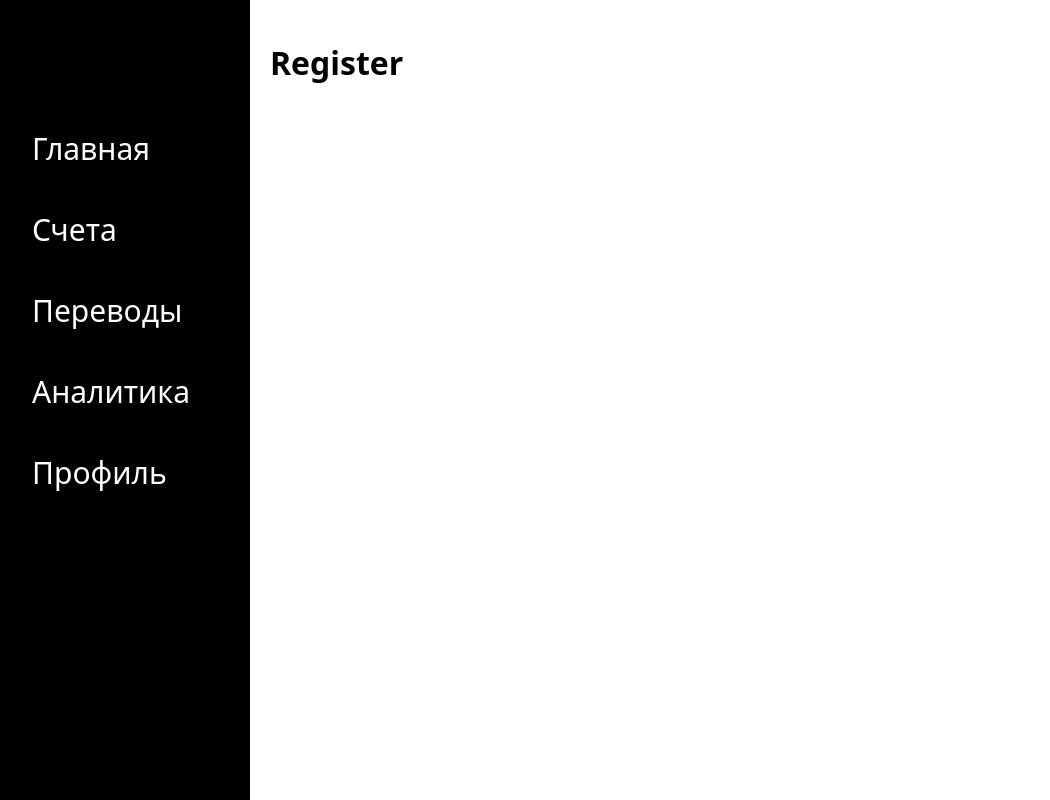
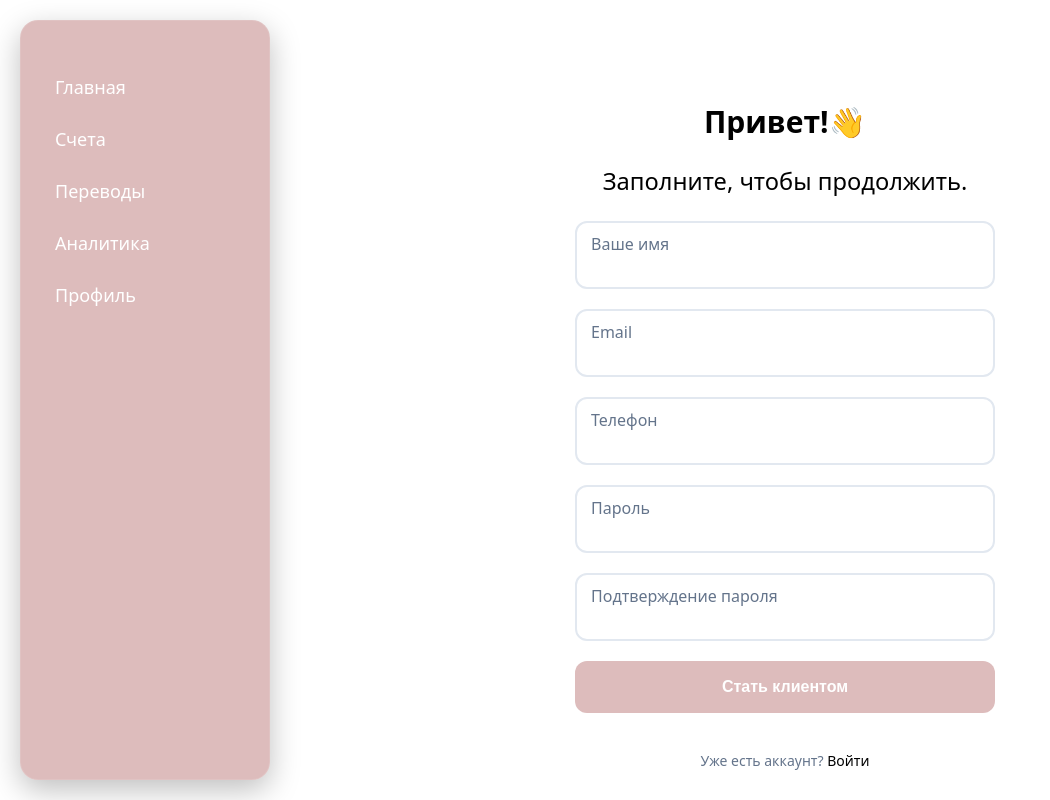
Before and after one commit to Aveyi/banking-app, a React (Vite) app in the folder frontend/: page /register in a window 1280 px wide. Shown: the whole page, without its empty margins (0-1050 px from the left). Built offline with nearby package versions, Linux system fonts and the light colour scheme.

Commit message:
addded register page + design changes

```diff
--- a/frontend/src/pages/RegisterPage.jsx
+++ b/frontend/src/pages/RegisterPage.jsx
@@ -1,7 +1,61 @@
-
+import { NavLink } from "react-router-dom";
 
 function RegisterPage() {
-  return <h1>Register</h1>;
+  return(
+<div className="login-container">
+        <div className="login-card">
+            <div className="login-header">
+                <h2>Привет!👋</h2>
+                <p>Заполните, чтобы продолжить.</p>
+            </div>
+            <form className="login-form" id="loginForm" noValidate>
+                <div className="form-group">
+                    <div className="input-wrapper">
+                        <input type="text" id="name" name="name" required/>
+                        <label htmlFor="name">Ваше имя</label>
+                    </div>
+                    <span className="error-message" id="nameError"></span>
+                </div>
+                <div className="form-group">
+                    <div className="input-wrapper">
+                        <input type="email" id="email" name="email" required autoComplete="email"/>
+                        <label htmlFor="email">Email</label>
+                    </div>
+                    <span className="error-message" id="emailError"></span>
+                </div>
+                <div className="form-group">
+                    <div className="input-wrapper">
+                        <input type="tel" id="phone" name="phone" required autoComplete="tel"/>
+                        <label htmlFor="phone">Телефон</label>
+                    </div>
+                    <span className="error-message" id="phoneError"></span>
+                </div>
+                <div className="form-group">
+                    <div className="input-wrapper password-wrapper">
+                        <input type="password" id="password" name="password" required autoComplete="new-password"/>
+                        <label htmlFor="password">Пароль</label>
+                    </div>
+                    <span className="error-message" id="passwordError"></span>
+                </div>
+                <div className="form-group">
+                    <div className="input-wrapper password-wrapper">
+                        <input type="password" id="confirmPassword" name="confirmPassword" required autoComplete="new-password"/>
+                        <label htmlFor="confirmPassword">Подтверждение пароля</label>
+                    </div>
+                    <span className="error-message" id="confirmPasswordError"></span>
+                </div>
+                <button type="submit" className="login-btn">
+                    <span className="btn-text">Стать клиентом</span>
+                    <span className="btn-loader"></span>
+                </button>
+            </form>
+
+            <div className="signup-link">
+                <p>Уже есть аккаунт? <NavLink to="/">Войти</NavLink></p>
+            </div>
+        </div>
+    </div>
+  );
 }
 
 export default RegisterPage;
--- a/frontend/src/styles/main.css
+++ b/frontend/src/styles/main.css
@@ -11,39 +11,52 @@ body {
 /* Навигационное меню */
 
 .sidenav {
-    height: 100%;
+    position: fixed;
+    top: 20px;
+    left: 20px;
     width: 250px;
-    position: fixed;
-    top: 0;
-    left: 0;
-    padding-top: 80px;
-    background-color: black;
-    overflow-x: hidden;
-    z-index: 1;
+    height: calc(100vh - 40px);
+
+    padding-top: 40px;
+
+    background: rgba(159, 64, 64, 0.35); /* прозрачный фон */
+    backdrop-filter: blur(12px); /* размытие */
+    -webkit-backdrop-filter: blur(12px);
+
+    border-radius: 18px; /* скругление */
+    border: 1px solid rgba(255,255,255,0.1);
+
+    box-shadow:
+        0 10px 30px rgba(0,0,0,0.25);
+    z-index: 10;
 }
 
 .sidenav a {
-    padding: 32px 8px 8px 32px;
+    display: block;
+    padding: 14px 24px;
+    font-size: 18px;
+    font-weight: 500;
+    color: white;
     text-decoration: none;
-    font-size: 30px;
-    font-weight: 500;
-    display: block;
-    align-items: center;
-    color: white;
-    cursor: pointer;
+
+    border-radius: 10px;
+
     transition: all 0.25s ease;
 }
 
 .sidenav ul {
-    list-style-type: none;
-    padding-left: 0;
+    list-style: none;
+    padding: 0 10px;
+    margin: 0;
 }
 
 .sidenav a.active {
-    transform: translateX(16px);
+    background: rgba(255,255,255,0.15);
+    transform: translateX(6px);
 }
 
 .sidenav a:hover {
+    background: rgba(255,255,255,0.08);
     transform: translateX(4px);
 }
 
@@ -55,10 +68,10 @@ body {
 }
 
 .app-content {
-  flex: 1;
-  padding: 20px;
-  overflow-y: auto;
-  margin-left: 250px;
+    flex: 1;
+    padding: 30px;
+    overflow-y: auto;
+    margin-left: 290px;
 }
 
 /* Авторизация */
@@ -151,7 +164,6 @@ body {
     font-weight: 500;
 }
 
-/* Error Messages */
 .error-message {
     display: block;
     color: #ef4444;
@@ -182,11 +194,12 @@ body {
     gap: 12px;
 }
 
-/* Button */
 .login-btn {
     width: 100%;
     height: 52px;
-    background: black;
+    background: rgba(159, 64, 64, 0.35);
+    backdrop-filter: blur(12px);
+    -webkit-backdrop-filter: blur(12px);
     border: none;
     border-radius: 12px;
     padding: 12px 24px;
@@ -200,14 +213,13 @@ body {
 }
 
 .login-btn:hover {
-    background: #313131;
+    background: rgba(159, 64, 64, 0.529);
 }
 
 .login-btn:active {
     transform: translateY(1px);
 }
 
-/* Signup Link */
 .signup-link {
     text-align: center;
 }
@@ -228,7 +240,6 @@ body {
     color: #313131;
 }
 
-/* Mobile Responsive */
 @media (max-width: 480px) {
     .login-card {
         padding: 24px;
```
